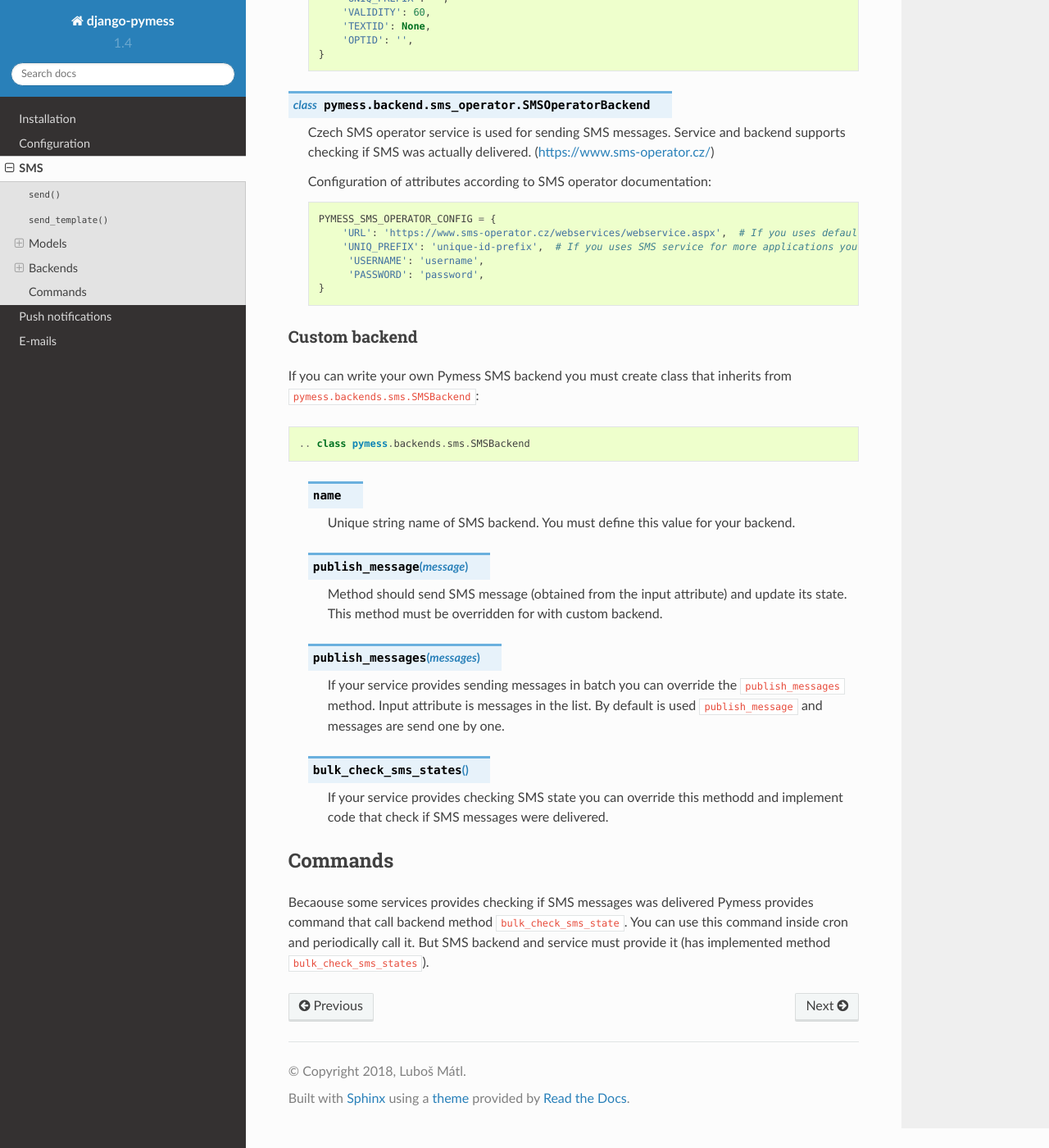
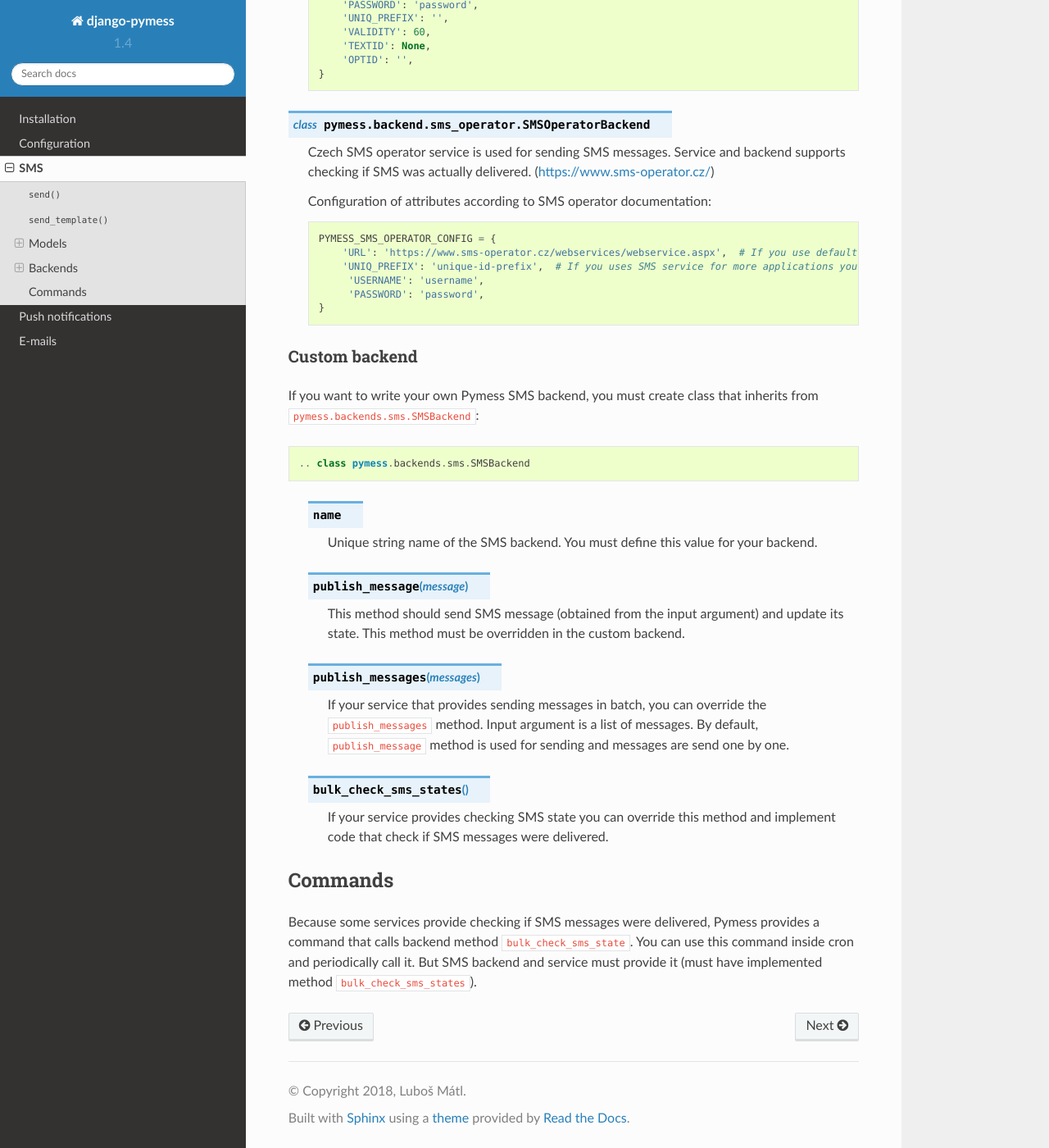
Before and after one commit to druids/django-pymess, a Sphinx documentation site: the page built from docs/sms.rst, in a window 1280 px wide and 1400 px high, scrolled down 3916 px. Shown: the whole window at 82% size. Built offline with Sphinx 7.4.7 and the Read the Docs theme 2.0.0, drawn with Linux system fonts in a browser that asks for light colours; some of the changed text lies outside the part shown.

Commit message:
fix docs

```diff
--- a/docs/index.rst
+++ b/docs/index.rst
@@ -7,7 +7,7 @@
 Django-pymess's documentation
 ==============================
 
-Django-pymess is library for sending varios type of messages like: SMS, Push notifications or e-mails
+Django-pymess is a library for sending various type of messages like: SMS, Push notifications or e-mails
 
 Project Home
 ------------
--- a/docs/sms.rst
+++ b/docs/sms.rst
@@ -22,15 +22,15 @@
 
   .. attribute:: created_at
 
-    Django ``DateTimeField`` contains date and time of creation.
+    Django ``DateTimeField``, contains date and time of creation.
 
   .. attribute:: changed_at
 
-    Django ``DateTimeField`` contains date and time the of last change.
+    Django ``DateTimeField``, contains date and time the of last change.
 
   .. attribute:: sent_at
 
-    Django ``DateTimeField`` contains date and time of sending the SMS message
+    Django ``DateTimeField``, contains date and time of sending the SMS message.
 
   .. attribute:: recipient
 
@@ -38,19 +38,19 @@
 
   .. attribute:: sender
 
-    ``CharField`` that contains phone number of the sender. Field can be empty if backend doesn't provides sender number.
+    ``CharField`` that contains phone number of the sender. Field can be empty if backend doesn't provide sender number.
 
   .. attribute:: content
 
-    ``TextField`` contains content of the SMS message.
+    ``TextField``, contains content of the SMS message.
 
   .. attribute:: template_slug
 
-    If SMS was send from the template there is key of the template.
+    If SMS was sent from the template, this attribute cointains key of the template.
 
   .. attribute:: template
 
-    If SMS was send from the template there foreign key to the template. The reason why there is ``template_slug`` and ``template`` fields is that a template instance can be removed and it is good to keep at least the key of the template.
+    If SMS was sent from the template, this attribute contains foreign key of the template. The reason why there is ``template_slug`` and ``template`` fields is that a template instance can be removed and it is good to keep at least the key of the template.
 
   .. attribute:: state
 
@@ -60,17 +60,17 @@
       * UNKNOWN - SMS was sent to the external service but its state is unknown
       * SENDING - SMS was sent to the external service
       * SENT - SMS was sent to the receiver
-      * ERROR - error was raised during sending SMS message
+      * ERROR - error was raised during sending of the SMS message
       * DEBUG - SMS was not sent because system is in debug mode
       * DELIVERED - SMS was delivered to the receiver
 
   .. attribute:: backend
 
-    Field contains path to the SMS backend that was used for sending SMS message.
+    Field contains path to the SMS backend that was used for sending of the SMS message.
 
   .. attribute:: error
 
-    If error was raised during sending SMS message this field contains text description of the error.
+    If error was raised during sending of the SMS message this field contains text description of the error.
 
   .. attirubte:: extra_data
 
@@ -90,11 +90,11 @@
 
   .. attribute:: created_at
 
-    Django ``DateTimeField`` contains date and time of creation.
+    Django ``DateTimeField``, contains date and time of creation.
 
   .. attribute:: changed_at
 
-    Django ``DateTimeField`` contains date and time the of last change.
+    Django ``DateTimeField``, contains date and time the of last change.
 
   .. attribute:: slug
 
@@ -106,15 +106,15 @@
 
   .. method:: render(recipient, context)
 
-    Method that render template stored inside ``body`` field to the message content. By default is used standard Django template system.
+    Method that renders template stored inside ``body`` field to the message content. Standard Django template system is used by default.
 
   .. method:: can_send(recipient, context)
 
-    Method that returns by default ``True`` value. If you can restrict sending SMS template for some reasons you can rewrite this method.
+    Method that returns by default ``True`` value. If you need to restrict sending SMS template for some reasons, you can override this method.
 
   .. method:: send(recipient, context)
 
-    Method that check if message can be send, render message content and send it via defined backend. Finally the sent message is returned. If message cannot be sent is returned ``None``.
+    Method that checks if message can be sent, renders message content and sends it via defined backend. Finally, the sent message is returned. If message cannot be sent, ``None`` is returned.
 
 Your model that extends this class is set inside setting ``PYMESS_OUTPUT_SMS_MODEL``::
 
@@ -144,8 +144,8 @@
   Configuration of attributes according to ATS operator documentation::
 
     PYMESS_ATS_SMS_CONFIG = {
-        'URL': 'http://fik.atspraha.cz/gwfcgi/XMLServerWrapper.fcgi',  # If you uses default URL param needn't be set
-        'UNIQ_PREFIX': 'unique-id-prefix',  # If you uses SMS service for more applications you can define this prefix and it will be added to the message ID
+        'URL': 'http://fik.atspraha.cz/gwfcgi/XMLServerWrapper.fcgi',  # If you use default URL param, this doesn't need to be set
+        'UNIQ_PREFIX': 'unique-id-prefix',  # If you use SMS service for more applications you can define this prefix and it will be added to the message ID
         'USERNAME': 'username',
         'PASSWORD': 'password',
         'UNIQ_PREFIX': '',
@@ -161,7 +161,7 @@
   Configuration of attributes according to SMS operator documentation::
 
     PYMESS_SMS_OPERATOR_CONFIG = {
-        'URL': 'https://www.sms-operator.cz/webservices/webservice.aspx',  # If you uses default URL param needn't be set
+        'URL': 'https://www.sms-operator.cz/webservices/webservice.aspx',  # If you use default URL param, this doesn't need to be set
         'UNIQ_PREFIX': 'unique-id-prefix',  # If you uses SMS service for more applications you can define this prefix and it will be added to the message ID
          'USERNAME': 'username',
          'PASSWORD': 'password',
@@ -171,27 +171,27 @@
 Custom backend
 ^^^^^^^^^^^^^^
 
-If you can write your own Pymess SMS backend you must create class that inherits from ``pymess.backends.sms.SMSBackend``::
+If you want to write your own Pymess SMS backend, you must create class that inherits from ``pymess.backends.sms.SMSBackend``::
 
 .. class pymess.backends.sms.SMSBackend
 
   .. attribute:: name
 
-    Unique string name of SMS backend. You must define this value for your backend.
+    Unique string name of the SMS backend. You must define this value for your backend.
 
   .. method:: publish_message(message)
 
-    Method should send SMS message (obtained from the input attribute) and update its state. This method must be overridden for with custom backend.
+    This method should send SMS message (obtained from the input argument) and update its state. This method must be overridden in the custom backend.
 
   .. method:: publish_messages(messages)
 
-    If your service provides sending messages in batch you can override the ``publish_messages`` method. Input attribute is messages in the list. By default is used ``publish_message`` and messages are send one by one.
+    If your service that provides sending messages in batch, you can override the ``publish_messages`` method. Input argument is a list of messages. By default, ``publish_message`` method is used for sending and messages are send one by one.
 
   .. method:: bulk_check_sms_states()
 
-    If your service provides checking SMS state you can override this methodd and implement code that check if SMS messages were delivered.
+    If your service provides checking SMS state you can override this method and implement code that check if SMS messages were delivered.
 
 Commands
 --------
 
-Becaouse some services provides checking if SMS messages was delivered Pymess provides command that call backend method ``bulk_check_sms_state``. You can use this command inside cron and periodically call it. But SMS backend and service must provide it (has implemented method ``bulk_check_sms_states``).
+Because some services provide checking if SMS messages were delivered, Pymess provides a command that calls backend method ``bulk_check_sms_state``. You can use this command inside cron and periodically call it. But SMS backend and service must provide it (must have implemented method ``bulk_check_sms_states``).
```
Also changed, not shown: other parts of docs/sms.rst (+5 -5 lines), docs/installation.rst (+5 -5 lines).
